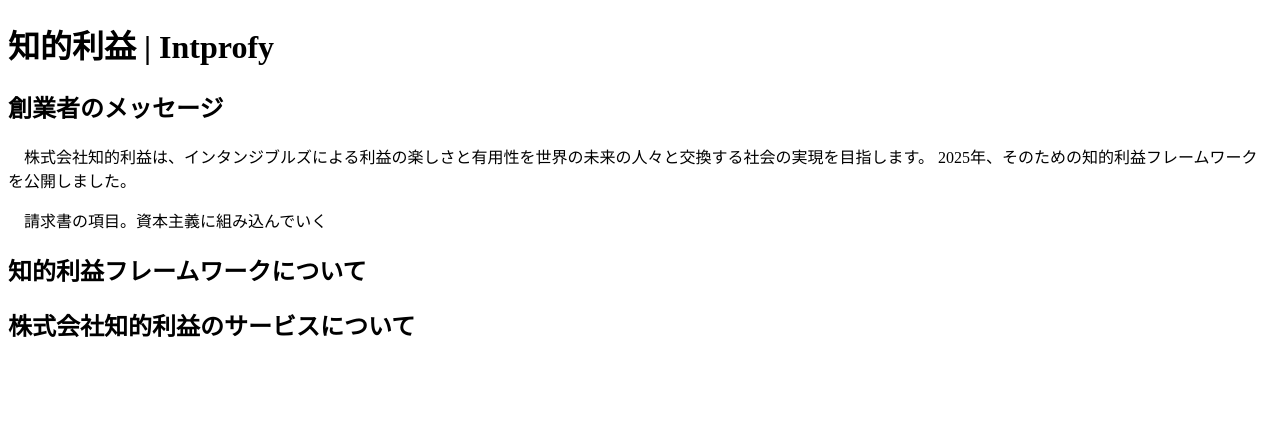
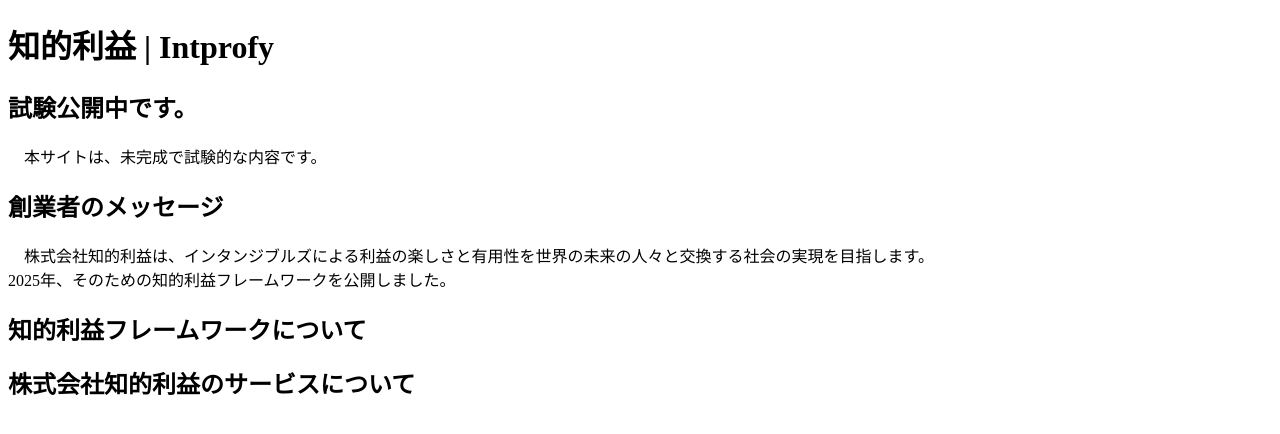
Before and after one commit to kvaluation/intprofy-website, a Next.js app: page / in a window 1280 px wide. Shown: the top 434 px of the page. Built offline with nearby package versions, Linux system fonts and the light colour scheme.

Commit message:
試験的な内容であることを明記

```diff
--- a/pages/index.mdx
+++ b/pages/index.mdx
@@ -1,10 +1,12 @@
 # 知的利益 | Intprofy
+
+## 試験公開中です。
+　本サイトは、未完成で試験的な内容です。
 
 ## 創業者のメッセージ
 　株式会社知的利益は、インタンジブルズによる利益の楽しさと有用性を世界の未来の人々と交換する社会の実現を目指します。
 2025年、そのための知的利益フレームワークを公開しました。
 
-　請求書の項目。資本主義に組み込んでいく
 
 ## 知的利益フレームワークについて
 
```
